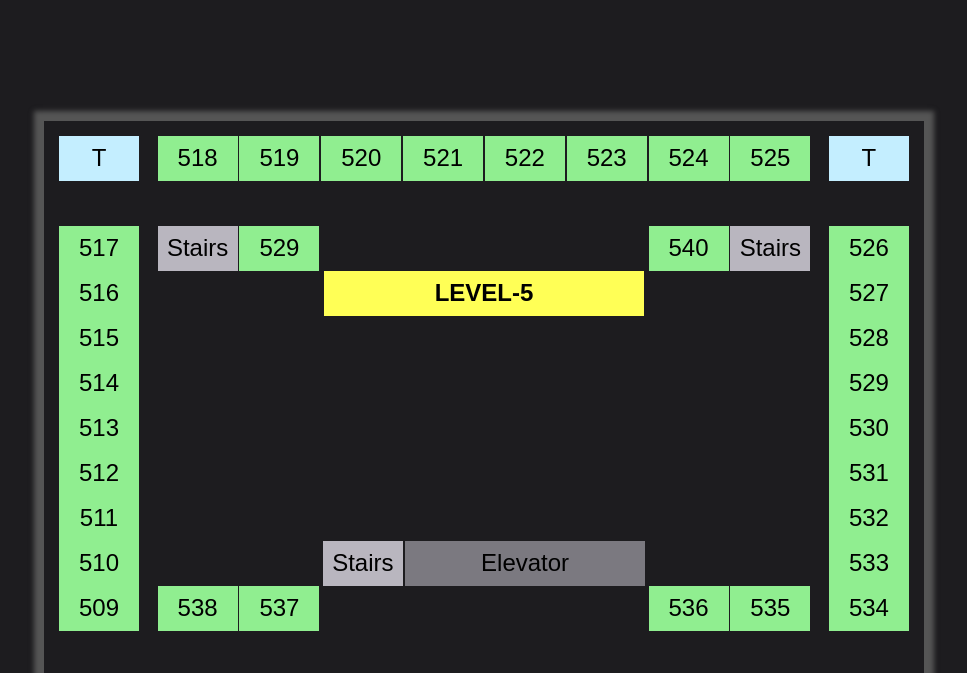
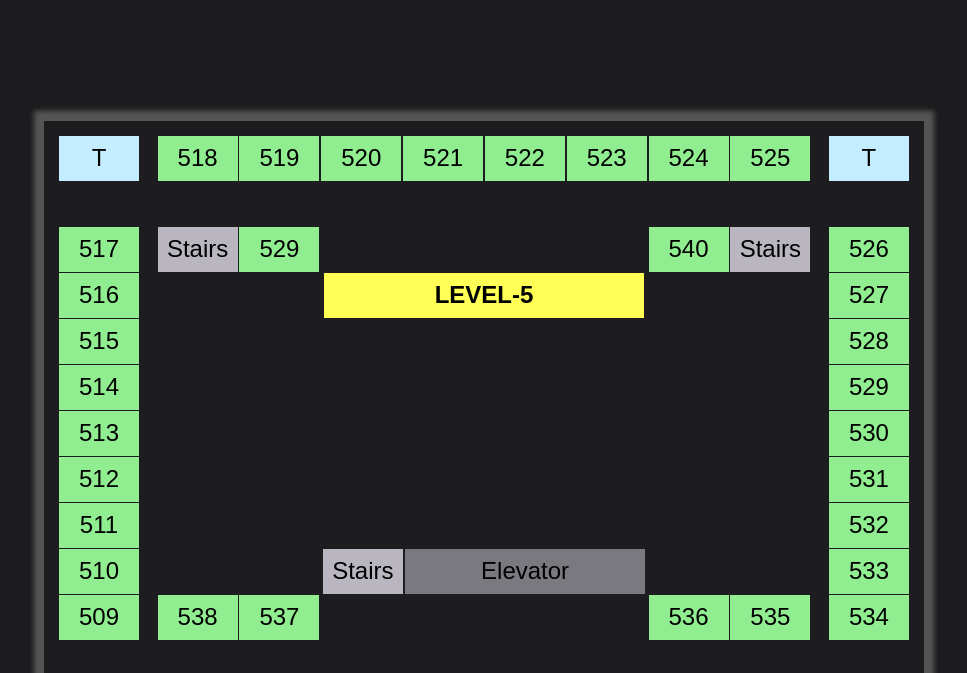
Before and after one commit to anisharma07/hostelHBH, a plain HTML site: page index.html in a window 1280 px wide. Shown: the part 101-774 px from the top of the page, without its empty margins (156-1123 px from the left). Drawn offline with Linux system fonts and the light colour scheme.

Commit message:
Update style.css

```diff
--- a/style.css
+++ b/style.css
@@ -109,7 +109,7 @@ body {
     height: 30px;
     background-color: lightgreen;
     display: flex;
-
+    border-bottom: 1px solid var(--surface);
     justify-content: center;
     align-items: center;
 }
```
